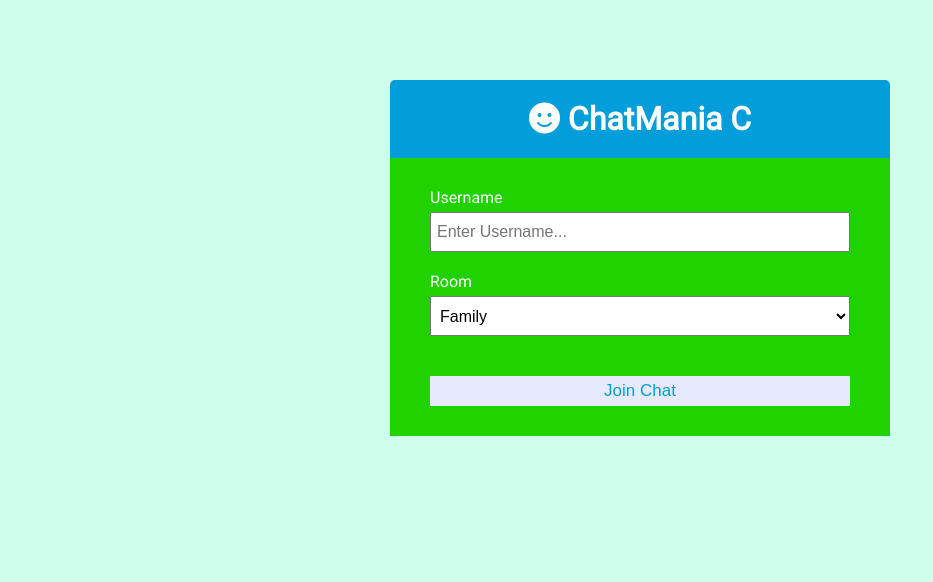
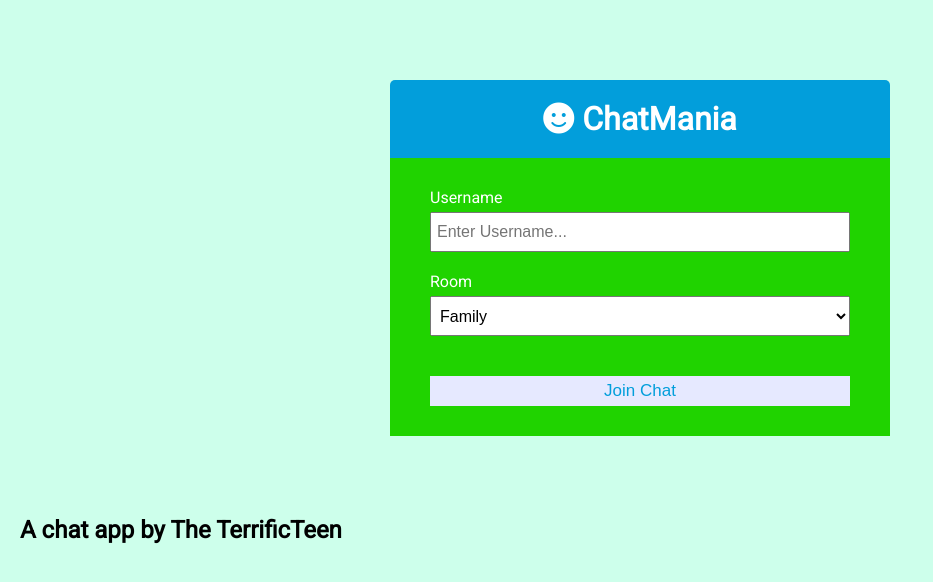
Before and after one commit to CodyGuy20/Chat-Mania, a website: page public/index.html in a window 1280 px wide. Shown: the whole page, without its empty margins (0-933 px from the left). Drawn offline with Linux system fonts and the light colour scheme.

Commit message:
changes made to the project

```diff
--- a/public/index.html
+++ b/public/index.html
@@ -14,7 +14,7 @@
 <body>
     <div class="join-container">
         <header class="join-header">
-            <h1><i class="fas fa-smile"></i> ChatMania C</h1>
+            <h1><i class="fas fa-smile"></i> ChatMania</h1>
         </header>
         <main class="join-main">
             <form action="chat.html">
@@ -37,6 +37,9 @@
             </form>
         </main>
     </div>
+    <div>
+    <h2> A chat app by The TerrificTeen </h2>
+    </div>
 
 </body>
 
```
